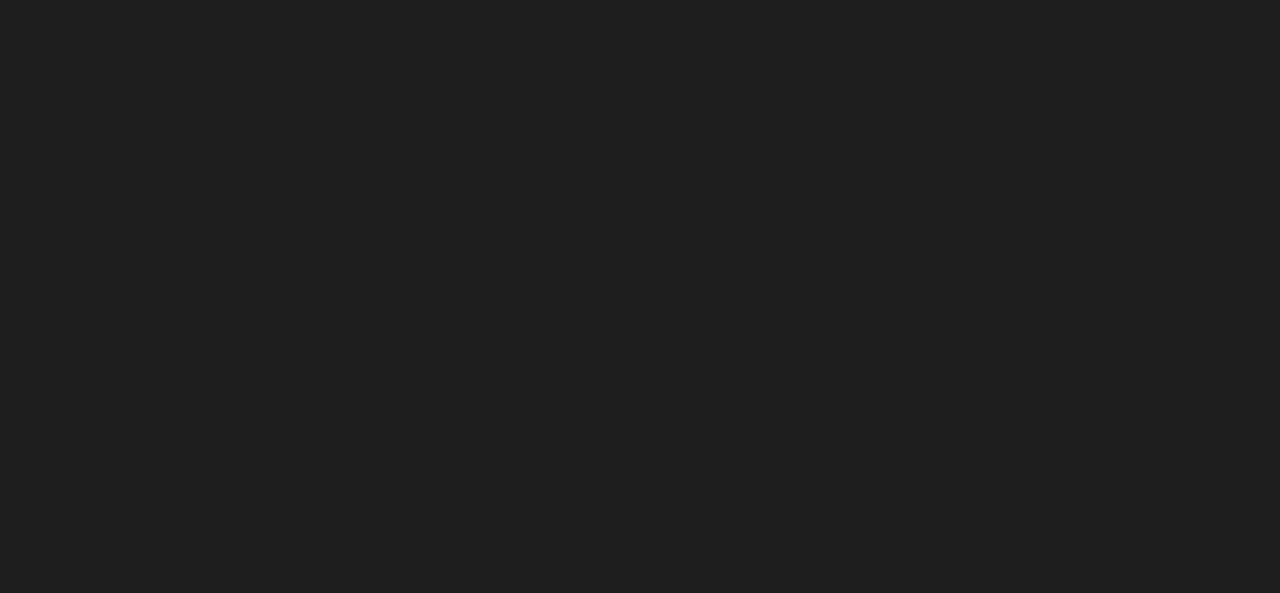
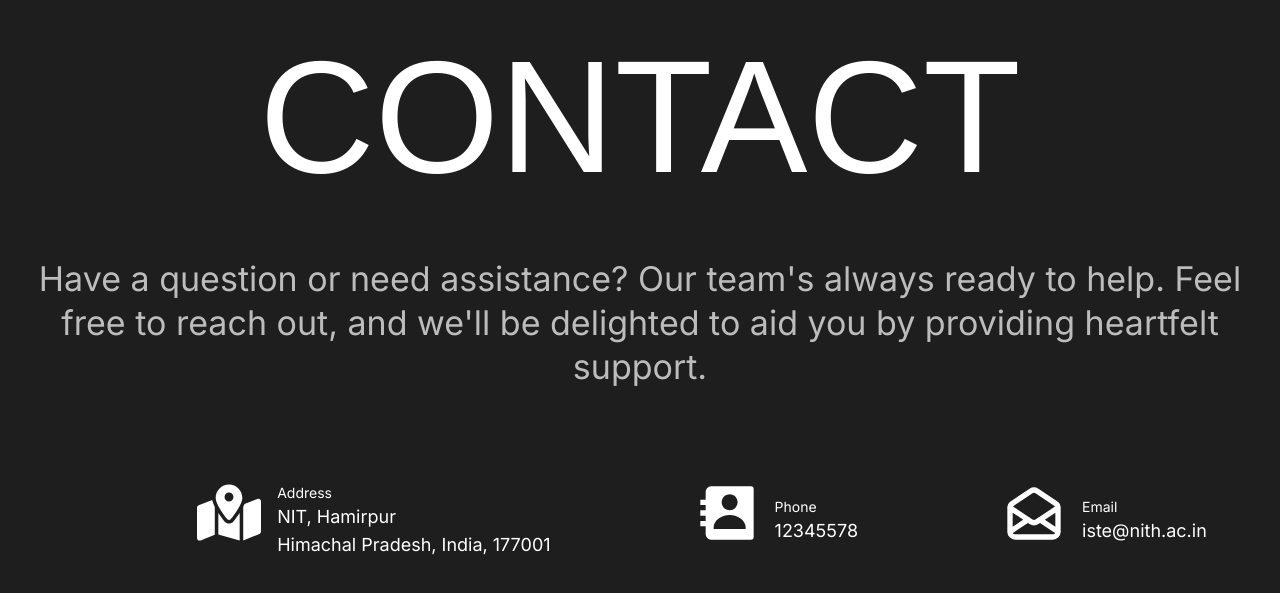
Before and after one commit to istenith/isteNith2k24, a Next.js app: page / in a window 1280 px wide. Shown: the part 2854-3447 px from the top of the page. Built offline with nearby package versions, Linux system fonts and the light colour scheme.

Commit message:
contact page

```diff
--- a/src/app/globals.css
+++ b/src/app/globals.css
@@ -87,12 +87,9 @@
     margin-left: 15rem;
   }
   .h-screen {
-    height: 700vh;
+    height: 450vh;
 
-  .text-contact{
-    font-size: 9.75rem;
-    line-height: 1;
-  }
+
   .text-cnt {
     font-size: 2.125rem;
     line-height: 2.75rem;
--- a/src/app/page.tsx
+++ b/src/app/page.tsx
@@ -4,9 +4,9 @@
 import styles from './page.module.css';
 import Image from 'next/image';
 import Head from 'next/head';
-//import { BiSolidContact } from "react-icons/bi";
-//import { FaMapLocationDot } from "react-icons/fa6";
-//import { HiOutlineMailOpen } from "react-icons/hi";        (contact pg icons)
+import { BiSolidContact } from "react-icons/bi";
+import { FaMapLocationDot } from "react-icons/fa6";
+import { HiOutlineMailOpen } from "react-icons/hi";
 import React, { useState } from 'react';
 import DomainPage from './domainspage/page';
 
@@ -168,38 +168,38 @@
 
 
 
-{/*
 
-      <div className="flex flex-col items-center justify-center min-h-screen bg-1616 text-white">
-      <h1 className="text-contact font-bold raleway-regular mb-8">CONTACT</h1>
+
+      <div className="flex flex-col items-center justify-center min-h-screen bg-1616 text-white mt-28">
+      <h1 className=" text-5xl sm:text-12xl font-barlow mb-8">CONTACT</h1>
       <p className="text-cnt  text-white opacity-70 mb-16  p-7 text-center font-sans">
         Have a question or need assistance? Our team's always ready to help.
         Feel free to reach out, and we'll be delighted to aid you by providing heartfelt support.
       </p>
-      <div className="contact-details flex flex-row items-center space-x-10">
+      <div className="contact-details flex flex-col sm:flex-row">
         <div className="flex items-center space-x-4">
-          <FaMapLocationDot className="size-16 mb-contactbottom ml-60" />
+          <FaMapLocationDot className="size-16 mb-contactbottom  ml-16 sm:ml-36" />
           <div>
             <p className="text-sm">Address</p>
             <p className="text-lg">NIT, Hamirpur<br />Himachal Pradesh, India, 177001</p>
           </div>
         </div>
-        <div className="flex items-center space-x-16">
-          <BiSolidContact className="size-16 mb-contactbottom ml-60" />
+        <div className="flex items-center space-x-4">
+          <BiSolidContact className="size-16 mb-contactbottom ml-16 sm:ml-36" />
           <div>
             <p className="text-sm">Phone</p>
             <p className="text-lg">12345578</p>
           </div>
         </div>
         <div className="flex items-center space-x-4">
-          <HiOutlineMailOpen className="size-16 mb-contactbottom ml-60" />
+          <HiOutlineMailOpen className="size-16 mb-contactbottom ml-16 sm:ml-36" />
           <div>
             <p className="text-sm mr-5" >Email</p>
             <p className="text-lg mr-5">iste@nith.ac.in</p>
           </div>
         </div>
       </div>
-    </div>*/}
+    </div>
  </div>
 );};
 
```
